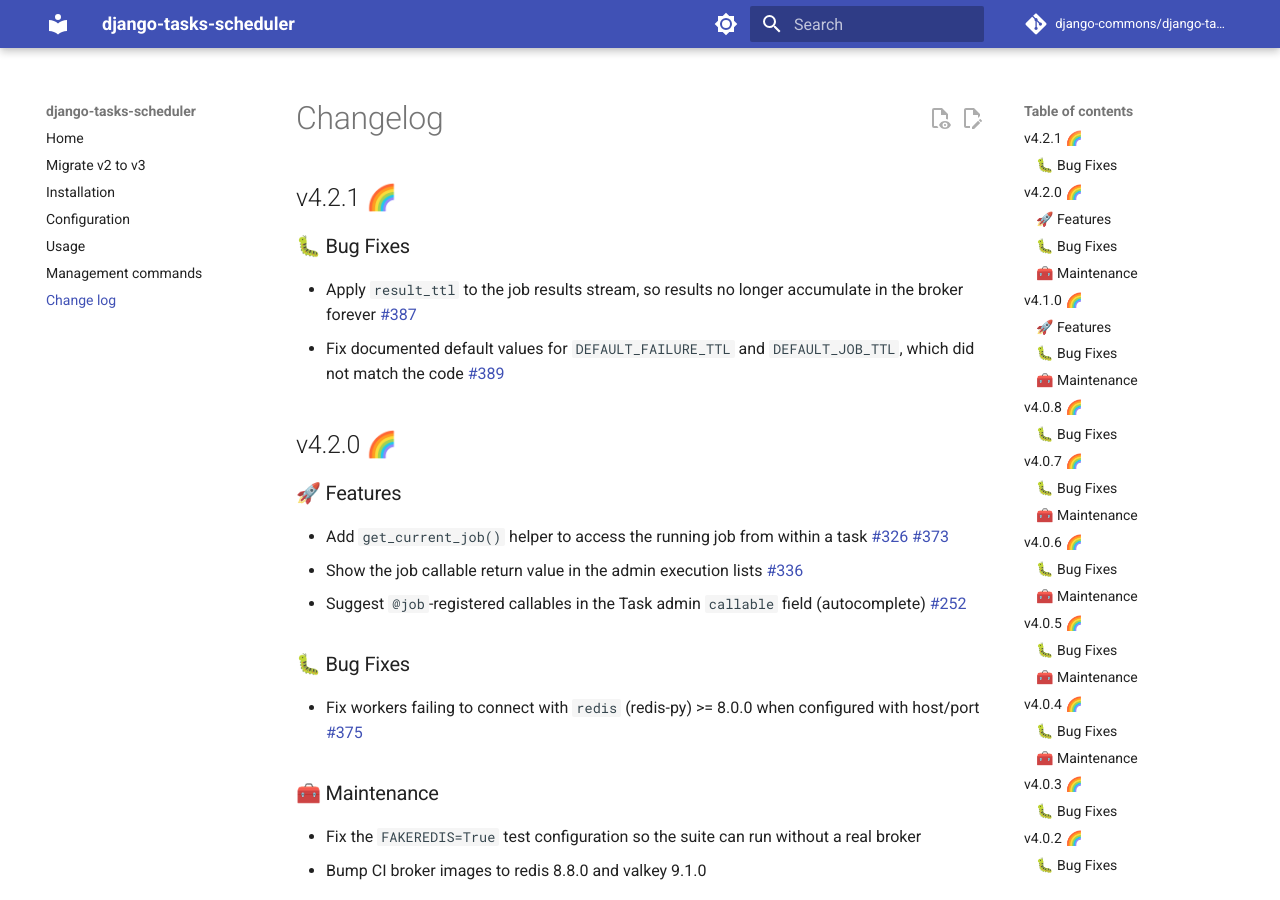
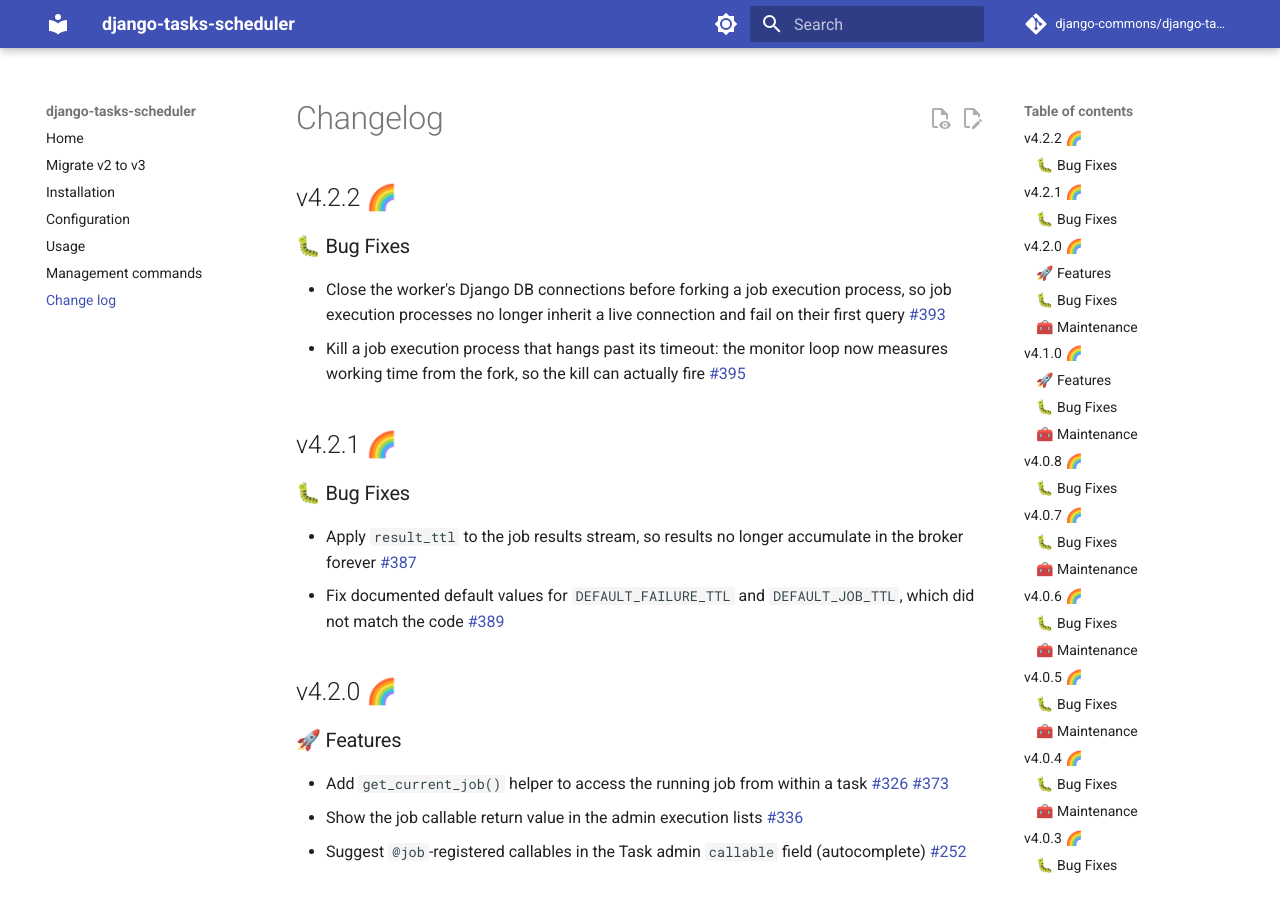
Before and after one commit to django-commons/django-tasks-scheduler, an MkDocs documentation site: the page built from docs/changelog.md, in a window 1280 px wide and 900 px high. Built offline with MkDocs 1.6.1 and Material for MkDocs 9.7.7, drawn with Linux system fonts in a browser that asks for light colours; comment, search, counter and statistics services are not loaded.

Commit message:
doc: changelog for v4.2.2
Two worker fixes landed since v4.2.1:

- #394 closes the worker's Django DB connections before forking a job
  execution process, and after the maintenance pass that can open one
  (fixes #393).
- #396 measures a job's working time from the fork, so a child that hangs
  past its timeout is actually killed (fixes #395).

Co-Authored-By: Claude Opus 5 <noreply@anthropic.com>

```diff
--- a/docs/changelog.md
+++ b/docs/changelog.md
@@ -1,4 +1,11 @@
 # Changelog
+
+## v4.2.2 🌈
+
+### 🐛 Bug Fixes
+
+- Close the worker's Django DB connections before forking a job execution process, so job execution processes no longer inherit a live connection and fail on their first query #393
+- Kill a job execution process that hangs past its timeout: the monitor loop now measures working time from the fork, so the kill can actually fire #395
 
 ## v4.2.1 🌈
 
--- a/pyproject.toml
+++ b/pyproject.toml
@@ -4,7 +4,7 @@ requires = [ "hatchling" ]
 
 [project]
 name = "django-tasks-scheduler"
-version = "4.2.1"
+version = "4.2.2"
 description = "An async job scheduler for django using redis/valkey brokers"
 readme = "README.md"
 keywords = [
```
Also changed, not shown: 1 other file.
